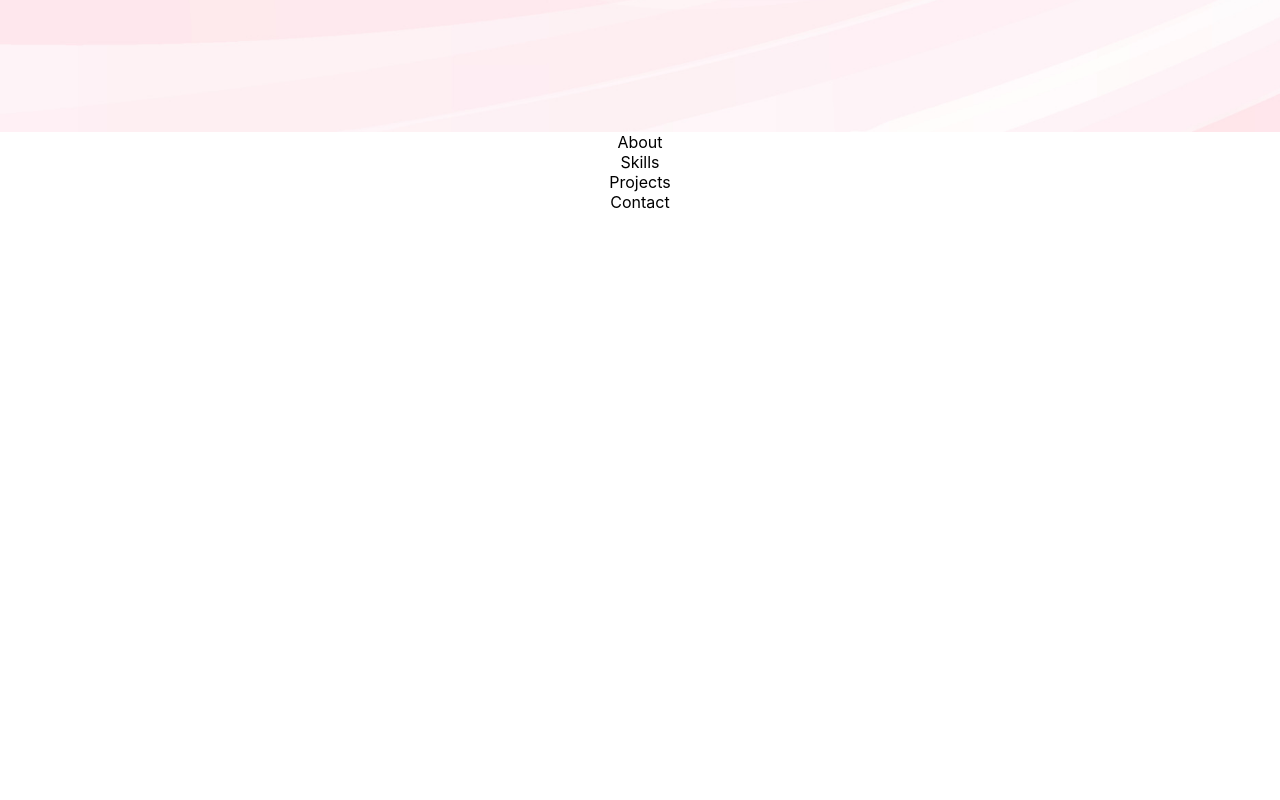
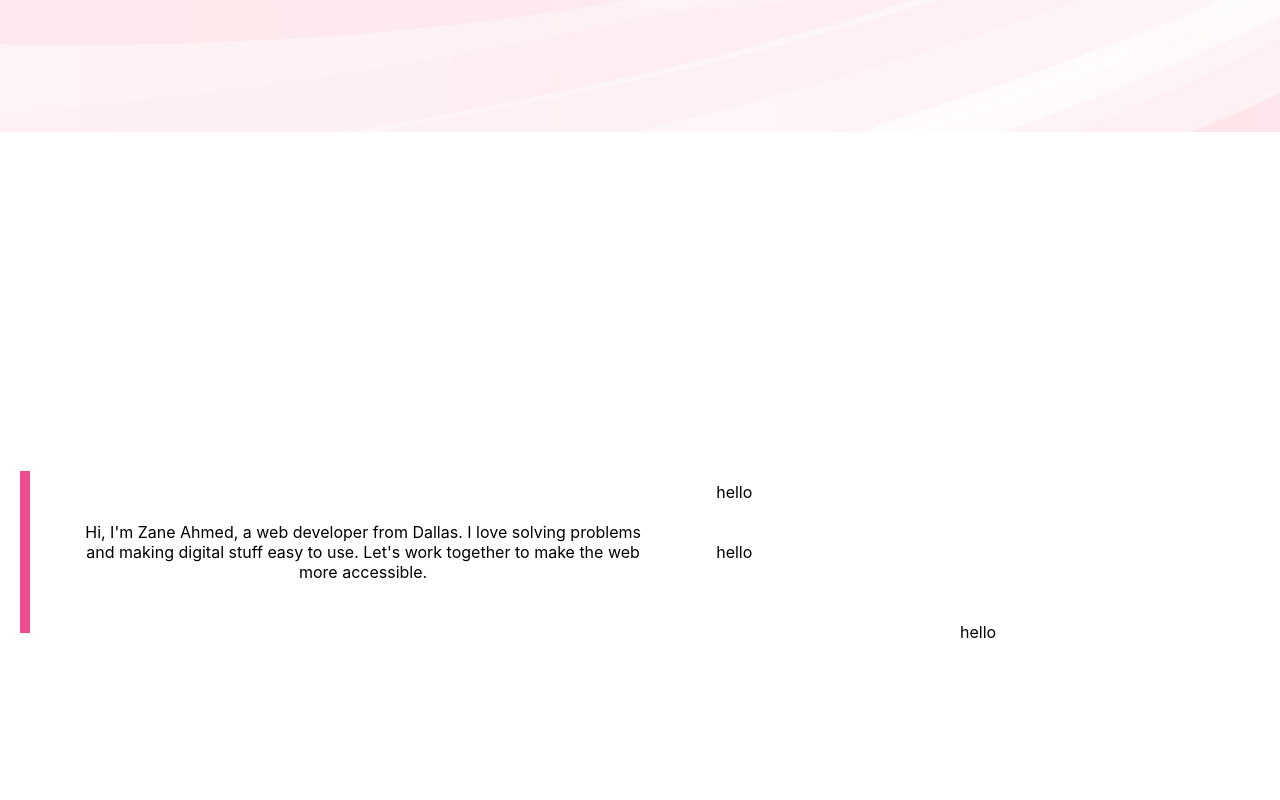
Before and after one commit to zaneahmed1/zane-portfolio, a React (Create React App) app: page / in a window 1280 px wide. Shown: the part 760-1560 px from the top of the page. Before the commit the page ends 972 px from the top, so only its background shows below. Built offline with nearby package versions, Linux system fonts and the light colour scheme.

Commit message:
update about left

```diff
--- a/package.json
+++ b/package.json
@@ -9,6 +9,7 @@
     "file-saver": "^2.0.5",
     "react": "^18.2.0",
     "react-dom": "^18.2.0",
+    "react-router-dom": "^6.22.0",
     "react-scripts": "5.0.1",
     "react-scroll": "^1.8.9",
     "web-vitals": "^2.1.4"
--- /dev/null
+++ b/src/Components/About.css
@@ -0,0 +1,31 @@
+/* Home.css */
+.about-container {
+    display: flex;
+    justify-content: space-between;
+    align-items: center;
+    padding: 20px;
+    min-height: 100vh;
+    max-width: 100vw;
+  background-size: cover;
+  background-repeat: no-repeat;
+  background-attachment: fixed;
+  }
+
+.about-left {
+    flex: 1;
+    text-align: center;
+    padding: 4vw;
+    border-left: 10px solid #F14C8F;
+  }
+
+
+  .about-right {
+    flex: 1;
+  }
+
+  .row {
+    display: flex;
+    justify-content: space-between;
+    align-items: center;
+    padding: 20px;
+  }
--- a/src/Components/About.js
+++ b/src/Components/About.js
@@ -1,7 +1,22 @@
 import React from 'react'
+import './About.css'
 
 export default function About() {
   return (
-    <div>About</div>
+    <div className='about-container'>
+      <div className='about-left'>
+
+      Hi, I'm Zane Ahmed, a web developer from Dallas. I love solving problems and making digital stuff easy to use. Let's work together to make the web more accessible.
+    </div>
+      <div className='about-right'>
+        <div className='row'>
+hello </div>
+        <div className='row'>
+          hello </div>
+        <div className='row'></div>
+        hello </div>
+      </div>
+
   )
 }
+//Add images to each row instead of the hello
```
Also changed, not shown: 1 other file (tests, documents, lock files or other folders).
